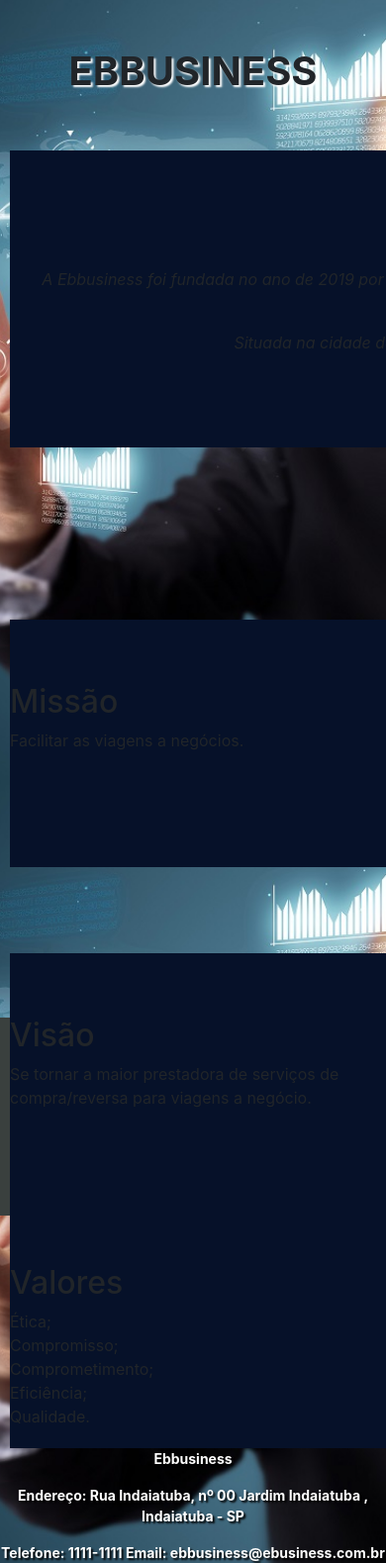
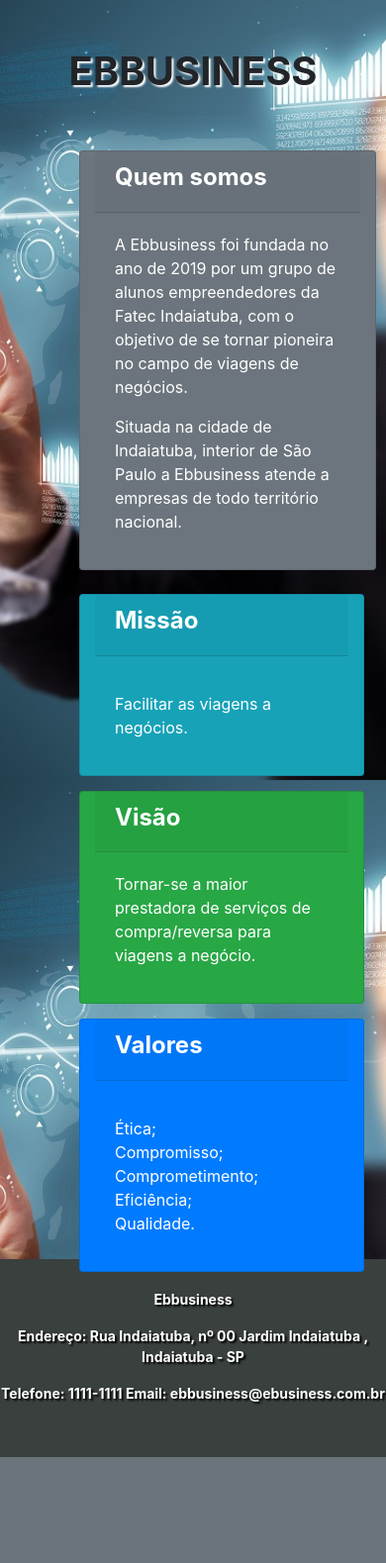
Before and after one commit to SilvaPaulaAna/Projeto-Interdisciplinar-4-Semestre-de-ADS, a Django app: page /a_empresa/ in a window 390 px wide; the page is wider, and only the part inside the window is pictured. Shown: the part 56-1635 px from the top of that part at 99% size. After the commit the page ends 1528 px from the top of that part, so only its background shows below. Run offline with Django 3.2, Linux system fonts and the light colour scheme; some libraries are stand-ins or nearby versions.

Commit message:
Aplicado a responsividade através do bootstrap em na página: A empresa

```diff
--- a/EbbusinessApp/static/css/style.css
+++ b/EbbusinessApp/static/css/style.css
@@ -105,7 +105,10 @@
         width: 100%;
         height: 200px;
     }
-
+    #cards_a_empresa{
+        width:700px;
+        height: 800px;
+    }
 }
 @media(max-width:768px) {
     .carousel-inner,.carousel-item active,.imgCarousel{
@@ -144,6 +147,10 @@
         width: 100%;
         height: 200px;
     }
+    #cards_a_empresa{
+        width:650px;
+        height: 600px;
+    }
 }
 @media(max-width:414px) {
     .carousel-inner,.carousel-item active,.imgCarousel{
@@ -180,6 +187,10 @@
     .rodape{
         width: 100%;
         height: 200px;
+    }
+    #cards_a_empresa{
+        width:300px;
+        height: 1000px;
     }
 }
 
@@ -219,6 +230,10 @@
         width: 100%;
         height: 200px;
     }
+    #cards_a_empresa{
+        width:280px;
+        height: 1050px;
+    }
 }
 @media(max-width:360px){
     .carousel-inner,.carousel-item active,.imgCarousel{
@@ -256,13 +271,22 @@
         width: 100%;
         height: 200px;
     }
+    #cards_a_empresa{
+        width:250px;
+        height: 1100px;
+    }
 }
-/* A empresa*/
 
 
 
+/* A empresa*/
+
+#cards_a_empresa{
+    margin-left: 50px;
+}
 
 
+/*Nossos Planos*/
 
 
 .containers{
@@ -457,50 +481,3 @@
 height: 150px;
 width: 1310px;
 }
-.item_1{
-background-color: #061129;
-border: 2px
-transparent #BCB9AE;
-font-size: 16px;
-font-style: oblique;
-float: center;
-margin-left: 10px;
-height: 300px;
-width: 1330px;
-text-align: center;
-}
-.item_2{
-background-color: #061129;
-border: 2px
-transparent #BCB9AE;
-font-size: 16px;
-float: left;
-margin-left: 10px;
-height: 250px;
-width: 400px;
-margin-top: 174px;
-}
-.item_3{
-    background-color: #061129;
-    border: 2px
-    transparent #BCB9AE;
-    font-size: 16px;
-    float: left;
-    left: 30px;
-    margin-left: 10px;
-    height: 250px;
-    width: 400px;
-    margin-top: 87px;
-    }
-    .item_4{
-        background-color: #061129;
-        border: 2px
-        transparent #BCB9AE;
-        font-size: 16px;
-        float: left;
-        left: 30px;
-        margin-left: 10px;
-        height: 250px;
-        width: 512px;
-        margin-top: 0px;
-    }
--- a/EbbusinessApp/templates/a_empresa.html
+++ b/EbbusinessApp/templates/a_empresa.html
@@ -27,66 +27,53 @@
         </div>
       </nav>
 </header>
+
+
 <br/>
 <br/>
 <h1><strong>EBBUSINESS</strong></h1>
 <br/>
 <br/>
 
-
-    <div class="item_1">
-        <br/>
-        <br/>
-        <h2><strong>Quem somos</strong></h2><br/>
+<div id="cards_a_empresa">
+    <div class="card text-white bg-secondary col-xl-12" style="max-width: 65rem;">
+      <div class="card-header"><h4><strong>Quem somos</strong></h4></div>
+      <div class="card-body">
         <p>A Ebbusiness foi fundada no ano de 2019 por um grupo de alunos empreendedores da Fatec Indaiatuba, com o
           objetivo de se tornar pioneira no campo de viagens de negócios.</p>
       <p>Situada na cidade de Indaiatuba, interior de São Paulo a Ebbusiness atende a empresas de todo
           território nacional.</p>
+      </div>
+    </div>
+    <br/>
+    <div class="card-group">
+    <div class="card text-white bg-info col-lg-12" style="max-width: 18rem;">
+      <div class="card-header"><h4><strong>Missão</strong></h4></div>
+      <div class="card-body">
+        <p><h2></h2>Facilitar as viagens a negócios.</p>
+      </div>
+    </div>
+    <div class="card text-white bg-success col-lg-12" style="max-width: 18rem;">
+      <div class="card-header"><h4><strong>Visão</strong></h4></div>
+      <div class="card-body">
+        <p>Tornar-se a maior prestadora de serviços de compra/reversa para viagens a negócio.</p>
+      </div>
+    </div>
+    <div class="card text-white bg-primary col-lg-12" style="max-width: 18rem;">
+      <div class="card-header"><h4><strong>Valores</strong></h4></div>
+      <div class="card-body">
+        <p><h2></h2>Ética;<br/>Compromisso;<br/>Comprometimento;<br/>Eficiência;<br/>Qualidade.</p>
+      </div>
+    </div>
+  </div>
+</div>
 
 
-    </div>
-
-    <div class="item_2">
-        <br/>
-        <br/>
-            <p><h2>Missão</h2>Facilitar as viagens a negócios.</p>
-    </div>
-    <br/>
-    <br/>
-    <br/>
-    <div class="item_3">
-        <br/>
-    <br/>
-            <p><h2>Visão</h2>Se tornar a maior prestadora de serviços de compra/reversa para viagens a negócio.</p>
-    </div>
-    <br/>
-<br/>
-<br/>
-    <div class="item_4">
-        <br/>
-    <br/>
-            <p><h2>Valores</h2>Ética;<br/>Compromisso;<br/>Comprometimento;<br/>Eficiência;<br/>Qualidade.</p>
-    </div>
 <br/>
 <br/>
 <br/>
 <br/>
 <br/>
-<br/>
-<br/>
-<br/>
-<br/>
-<br/>
-<br/>
-<br/>
-<br/>
-<br/>
-<br/>
-<br/>
-<br/>
-<br/>
-
-
 
 
 <div class="rodape">
```
Lines whose indentation alone changed are shown as unchanged.
